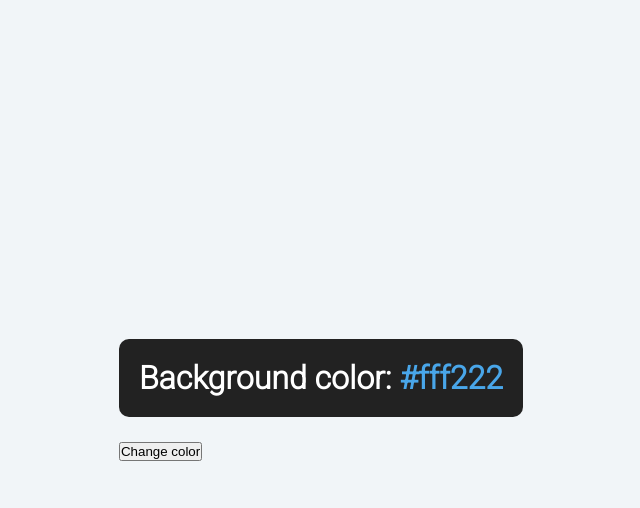
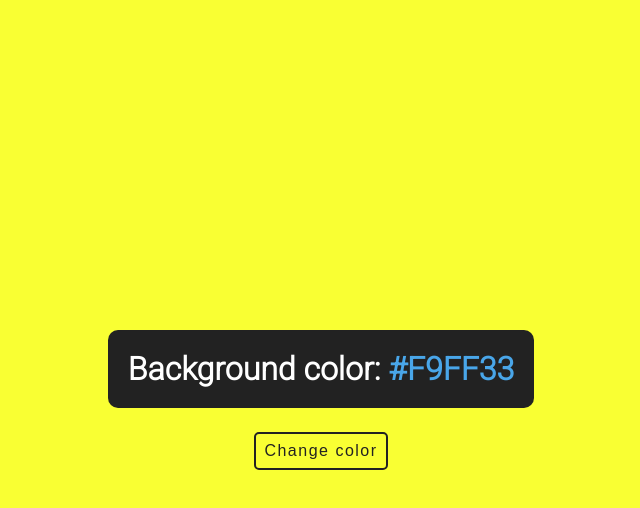
Before and after one commit to Wences81/petproject-backgroundchanger-js, a plain HTML site: page index.html in a window 1280 px wide. Both pictures are taken after a click on the button "Change color". Shown: the whole page, without its empty margins (319-959 px from the left). Drawn offline with Linux system fonts and the light colour scheme.

Commit message:
2/11/2023

```diff
--- a/css/style.css
+++ b/css/style.css
@@ -13,6 +13,10 @@ body {
     font-family: 'Roboto', sans-serif;;
 }
 
+.container {
+    text-align: center;
+}
+
 .container h2 {
     background-color: #222;
     padding: 20px;
@@ -25,3 +29,23 @@ body {
 .color {
     color: #49a6e9;
 }
+
+.btn {
+    background-color: transparent;
+    padding: 8px;
+    border:  2px solid #222;
+    border-radius: 5px;
+    font-size: 16px;
+    letter-spacing: 1.5px;
+    color: #222;
+    outline: none;
+    cursor: pointer;
+
+}
+
+.btn:hover {
+    background-color: #222;
+    color: #ffffff;
+    transition: all 0.275s ease-in;
+
+}
--- a/js/app.js
+++ b/js/app.js
@@ -0,0 +1,14 @@
+const button = document.getElementById('btn');
+const color = document.querySelector('.color');
+
+const colors = ['#FF5733', '#F9FF33', '#3371FF', 'red', 'blue', 'rgb(85, 255, 51)']
+
+button.addEventListener('click', () => {
+    let hexColor = colors[getRandomNumber()];
+    document.body.style.backgroundColor = hexColor;
+    color.textContent = hexColor;
+})
+
+function getRandomNumber() {
+    return Math.floor(Math.random() * colors.length)
+}
```
